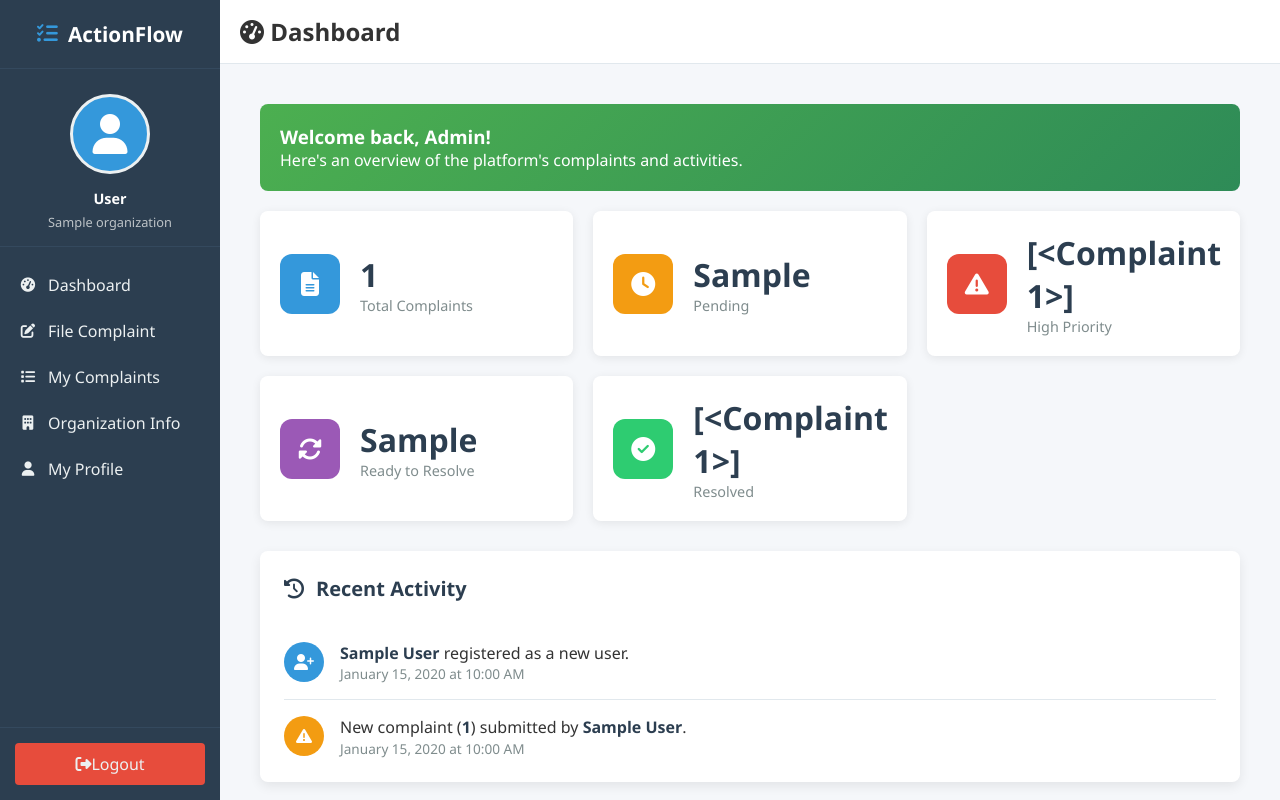
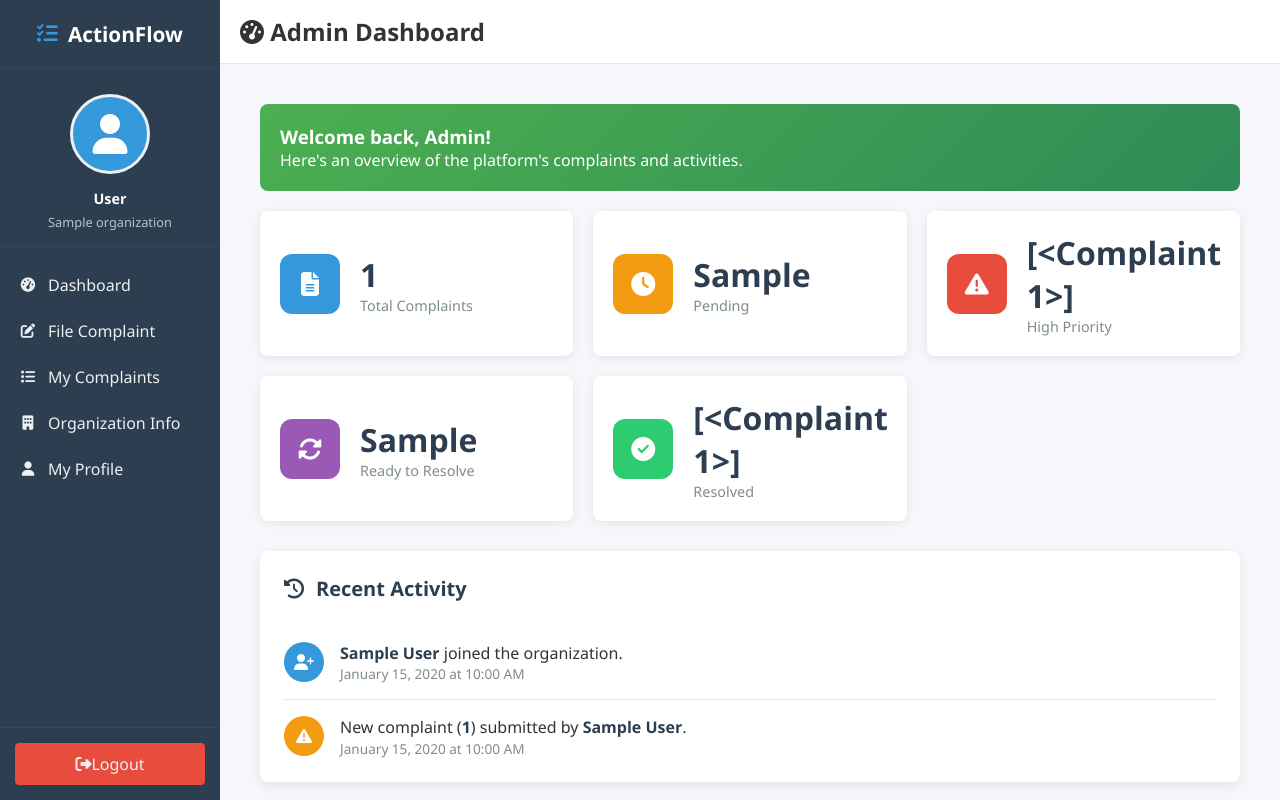
Before and after one commit to CodeCloudX/actionflow-postgresql, a Flask app: template templates/admin/dashboard.html in a window 1280 px wide. Run offline with Flask 3, Linux system fonts and the light colour scheme; tables that the repository leaves empty hold one stand-in row (values such as "Sample post"); the template is opened without the code that fills it: values that come from a table or form of the project are taken from there, most other values are stand-ins (such as "Sample title", 1, 10 or a date in 2020); parts of the project's set-up code (start-up, migrations or seed data) failed here and were passed over; some libraries are stand-ins or nearby versions.

Commit message:
Update dashboard.html

```diff
--- a/templates/admin/dashboard.html
+++ b/templates/admin/dashboard.html
@@ -7,7 +7,7 @@
 <link rel="stylesheet" href="{{ url_for('static', filename='css/admin/dashboard.css') }}">
 {% endblock %}
 
-{% block page_title %}<i class="fas fa-tachometer-alt"></i> Dashboard{% endblock %}
+{% block page_title %}<i class="fas fa-tachometer-alt"></i> Admin Dashboard{% endblock %}
 
 {% block content %}
 <div class="content-area">
@@ -92,7 +92,7 @@
             </div>
             <div class="activity-content">
                 {% if item.__class__.__name__ == 'User' %}
-                <p><strong>{{ item.full_name }}</strong> registered as a new user.</p>
+                <p><strong>{{ item.full_name }}</strong> joined the organization.</p>
                 {% elif item.__class__.__name__ == 'Complaint' and item.priority == 'high' and item.resolver_id %}
                 <p>High-priority complaint (<strong>{{ item.complaint_id }}</strong>) was auto-assigned to <strong>{{ item.resolver.name }}</strong>.</p>
                 {% elif item.__class__.__name__ == 'Complaint' %}
```
